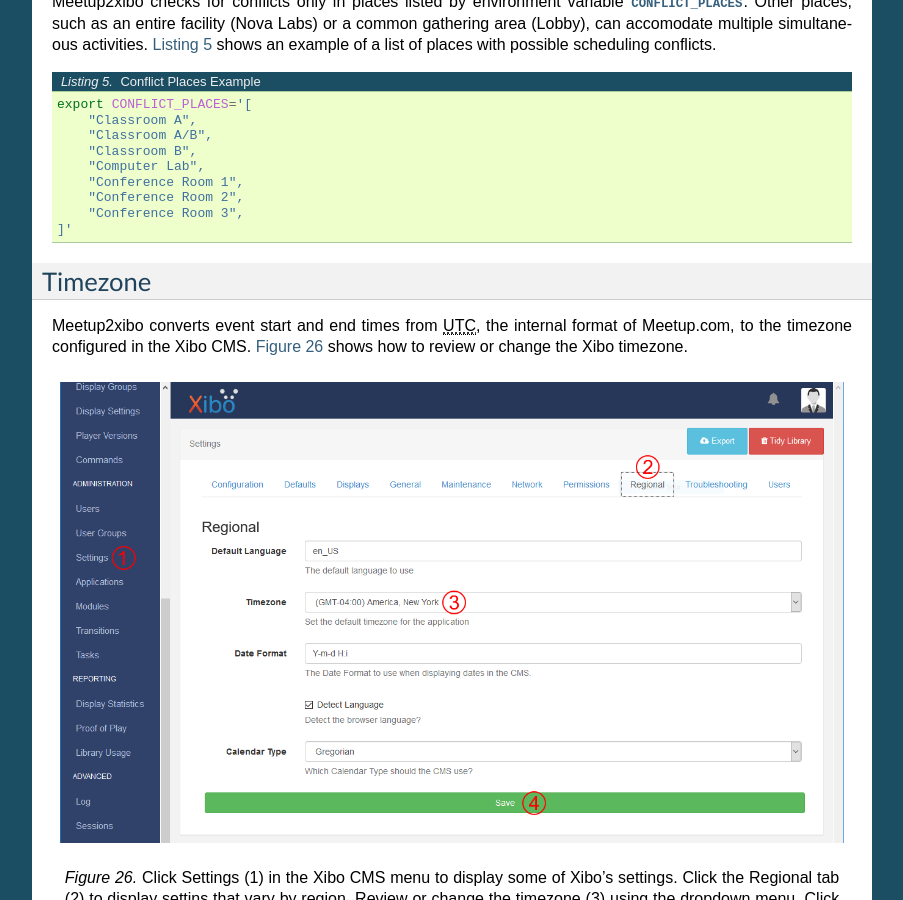
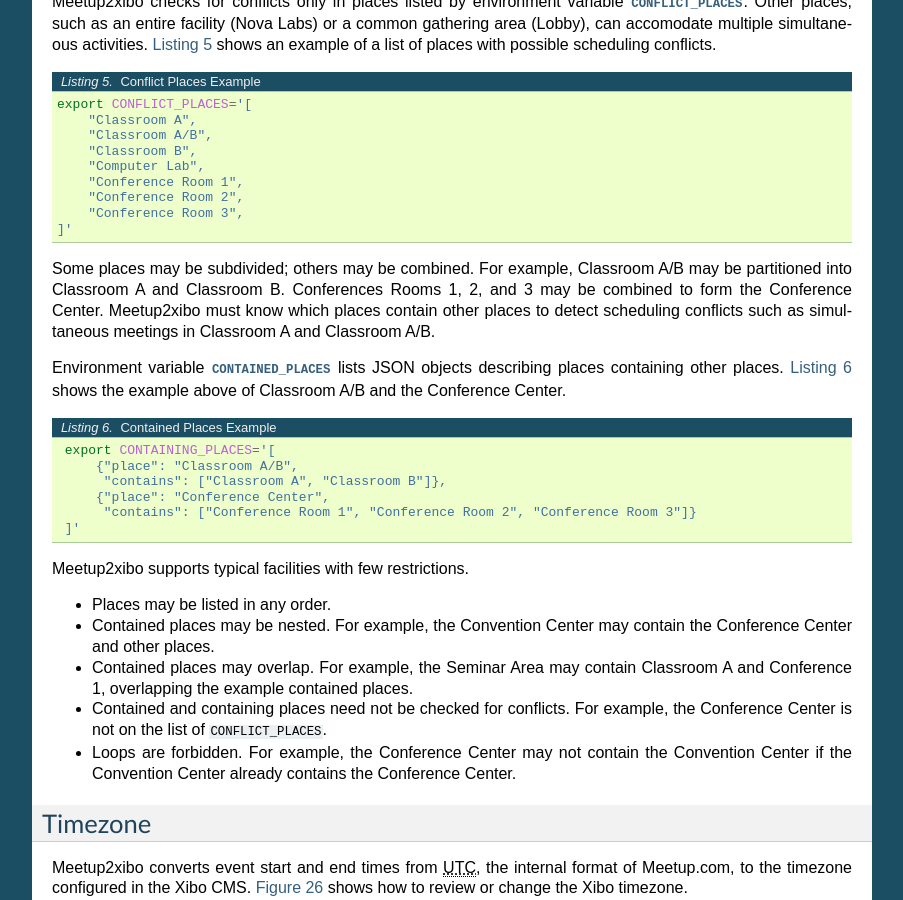
Before and after one commit to jshprentz/meetup2xibo, a Sphinx documentation site: the page built from docs/user-manual/configuration.rst, in a window 1280 px wide and 900 px high, scrolled down 5398 px. Shown: the whole window, without its empty margins (198-1101 px from the left). Built offline with Sphinx 7.4.7, drawn with Linux system fonts in a browser that asks for light colours.

Commit message:
Add contained places to environment configuration.

```diff
--- a/docs/user-manual/configuration.rst
+++ b/docs/user-manual/configuration.rst
@@ -416,6 +416,42 @@
        "Conference Room 3",
    ]'
 
+Some places may be subdivided; others may be combined.
+For example, Classroom A/B may be partitioned into Classroom A and Classroom B.
+Conferences Rooms 1, 2, and 3 may be combined to form the Conference Center.
+Meetup2xibo must know which places contain other places to detect scheduling
+conflicts such as simultaneous meetings in Classroom A and Classroom A/B.
+
+Environment variable :envvar:`CONTAINED_PLACES` lists JSON objects describing
+places containing other places.
+:numref:`Listing %s <contained-places-example>` shows the example above of
+Classroom A/B and the Conference Center.
+
+.. code-block:: bash
+   :caption: Contained Places Example
+   :name: contained-places-example
+
+    export CONTAINING_PLACES='[
+        {"place": "Classroom A/B",
+         "contains": ["Classroom A", "Classroom B"]},
+        {"place": "Conference Center",
+         "contains": ["Conference Room 1", "Conference Room 2", "Conference Room 3"]}
+    ]'
+
+Meetup2xibo supports typical facilities with few restrictions.
+
+- Places may be listed in any order.
+- Contained places may be nested.
+  For example, the Convention Center may contain the Conference Center and
+  other places.
+- Contained places may overlap.
+  For example, the Seminar Area may contain Classroom A and Conference 1,
+  overlapping the example contained places.
+- Contained and containing places need not be checked for conflicts.
+  For example, the Conference Center is not on the list of ``CONFLICT_PLACES``.
+- Loops are forbidden.
+  For example, the Conference Center may not contain the Convention Center if
+  the Convention Center already contains the Conference Center.
 
 Timezone
 --------
```
Also changed, not shown: docs/man/meetup2xibo.rst (+12 -0 lines), 1 other file.
